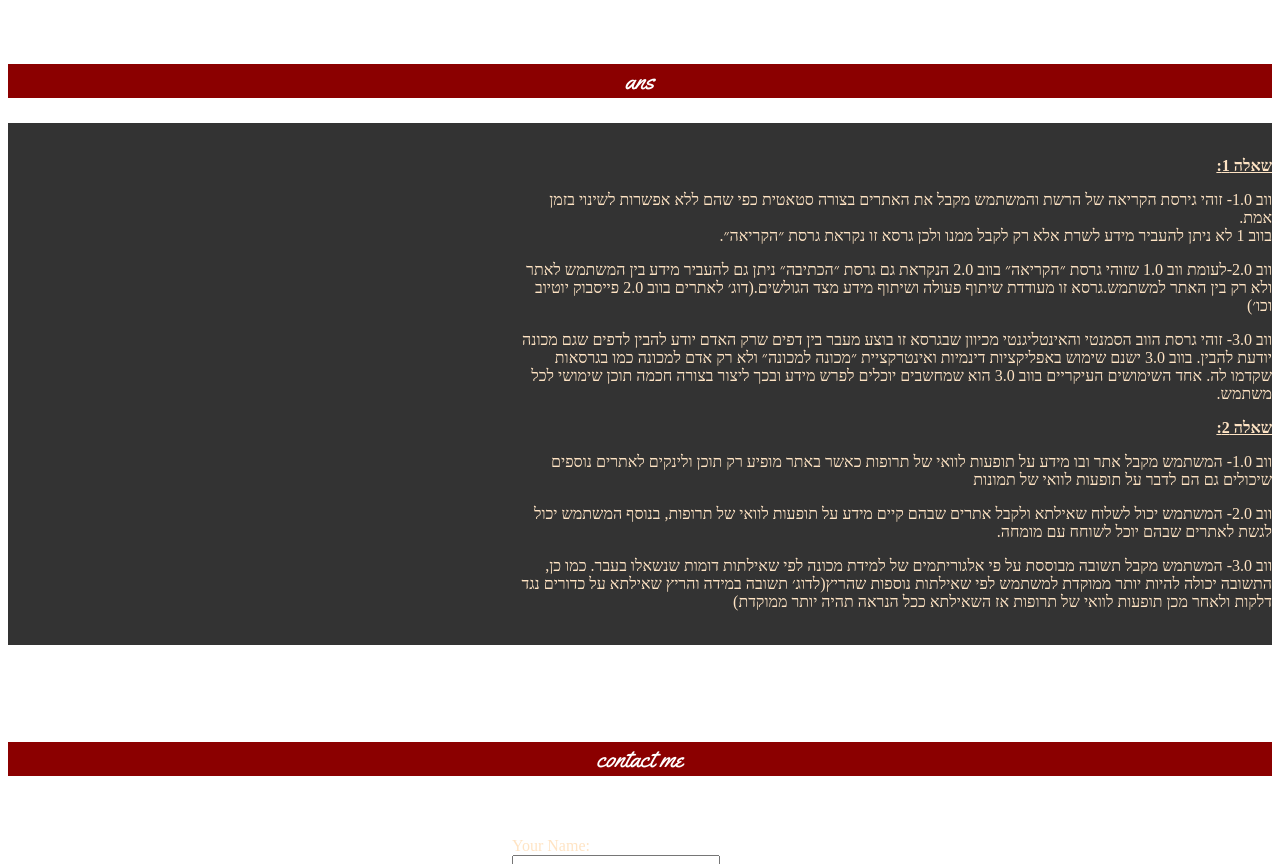
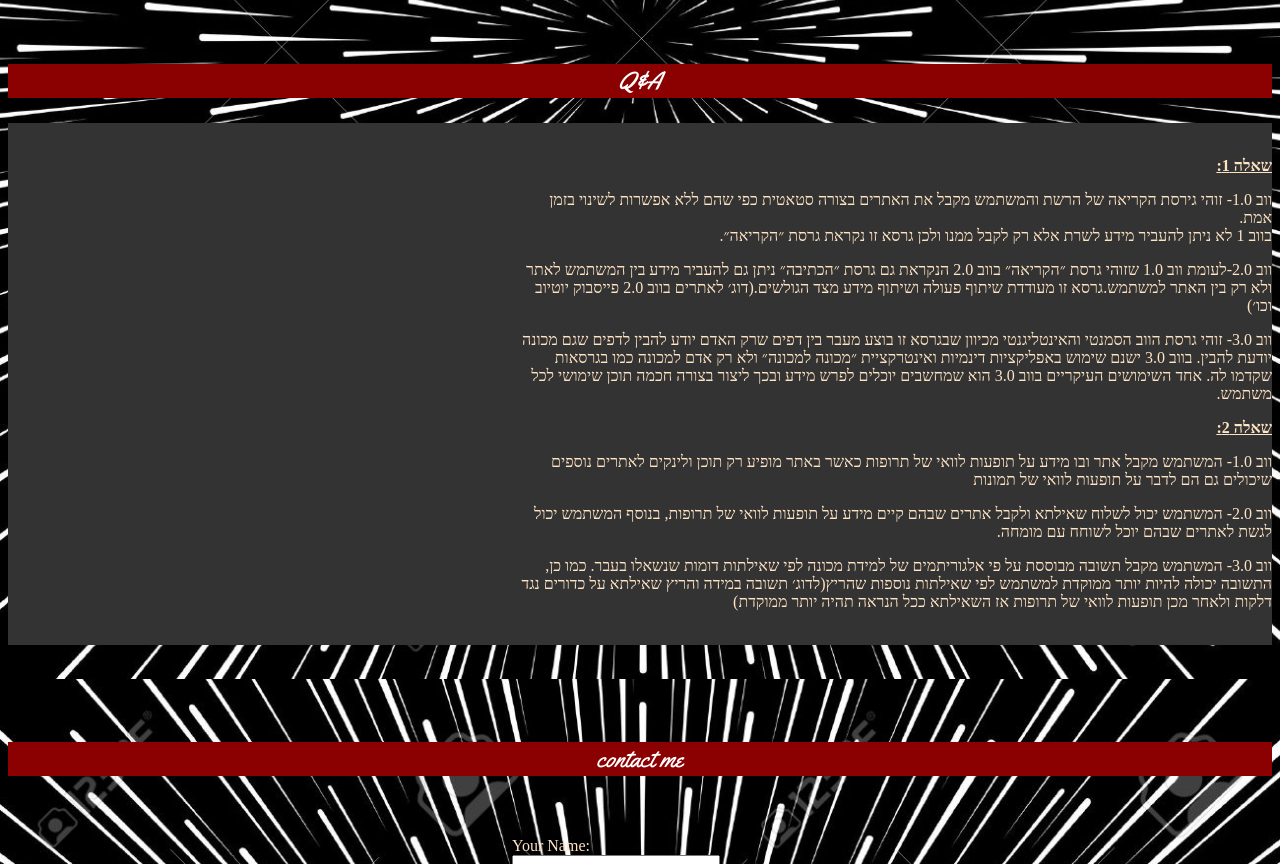
Before and after one commit to itzikvais/itzikSite, a plain HTML site: page index.html in a window 1280 px wide. Shown: the part 1881-2745 px from the top of the page. Drawn offline with Linux system fonts and the light colour scheme.

```diff
--- a/index.html
+++ b/index.html
@@ -120,7 +120,7 @@
 <br/>
 <br/>
 
- <p class="header">ans</p>
+ <p class="header">Q&A</p>
  <div id="answers">
 <br/>
  <p> <b><u>שאלה 1:</u></b></p>
```
Also changed, not shown: photos/cover.jpg (added).
